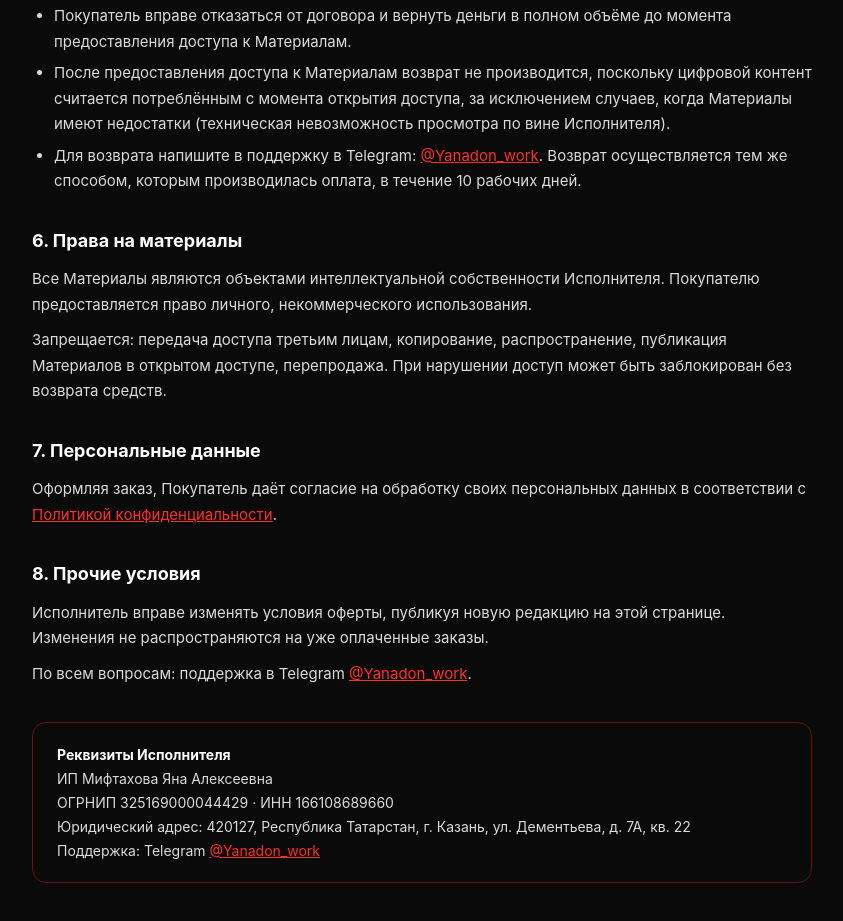
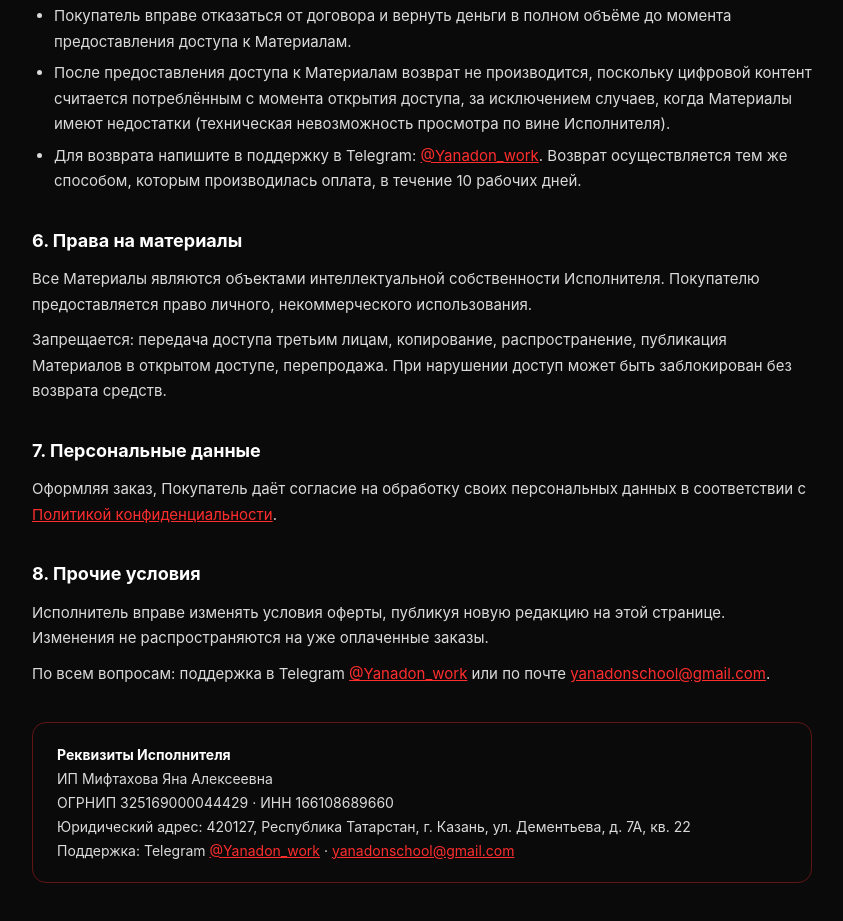
Before and after one commit to aliviyaaaaa/black-friday-yana-mockup, a plain HTML site: page oferta.html in a window 1280 px wide. Shown: the part 1150-2071 px from the top of the page, without its empty margins (218-1061 px from the left). Drawn offline with Linux system fonts and the light colour scheme.

Commit message:
Update site

```diff
--- a/oferta.html
+++ b/oferta.html
@@ -69,14 +69,14 @@
 
   <h2>8. Прочие условия</h2>
   <p>Исполнитель вправе изменять условия оферты, публикуя новую редакцию на этой странице. Изменения не распространяются на уже оплаченные заказы.</p>
-  <p>По всем вопросам: поддержка в Telegram <a href="https://t.me/Yanadon_work" target="_blank" rel="noopener">@Yanadon_work</a>.</p>
+  <p>По всем вопросам: поддержка в Telegram <a href="https://t.me/Yanadon_work" target="_blank" rel="noopener">@Yanadon_work</a> или по почте <a href="mailto:yanadonschool@gmail.com">yanadonschool@gmail.com</a>.</p>
 
   <div class="requisites">
     <b>Реквизиты Исполнителя</b><br>
     ИП Мифтахова Яна Алексеевна<br>
     ОГРНИП 325169000044429 · ИНН 166108689660<br>
     Юридический адрес: 420127, Республика Татарстан, г. Казань, ул. Дементьева, д. 7А, кв. 22<br>
-    Поддержка: Telegram <a href="https://t.me/Yanadon_work" target="_blank" rel="noopener">@Yanadon_work</a>
+    Поддержка: Telegram <a href="https://t.me/Yanadon_work" target="_blank" rel="noopener">@Yanadon_work</a> · <a href="mailto:yanadonschool@gmail.com">yanadonschool@gmail.com</a>
   </div>
 </div>
 </body>
```
Also changed, not shown: privacy.html (+2 -2 lines).
